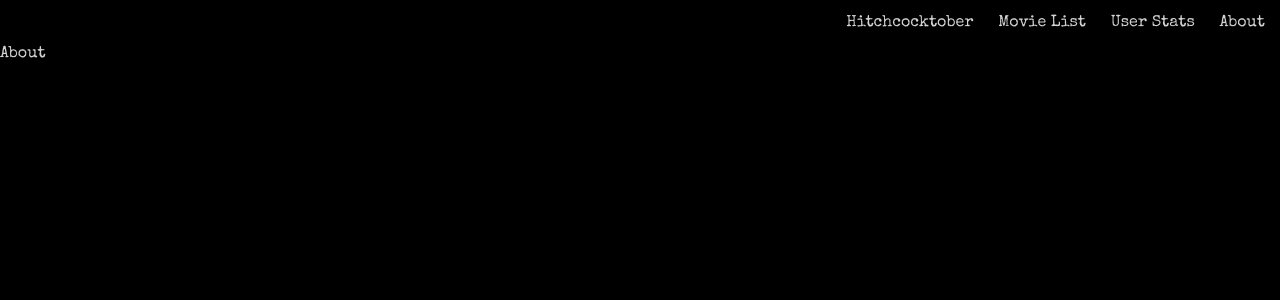
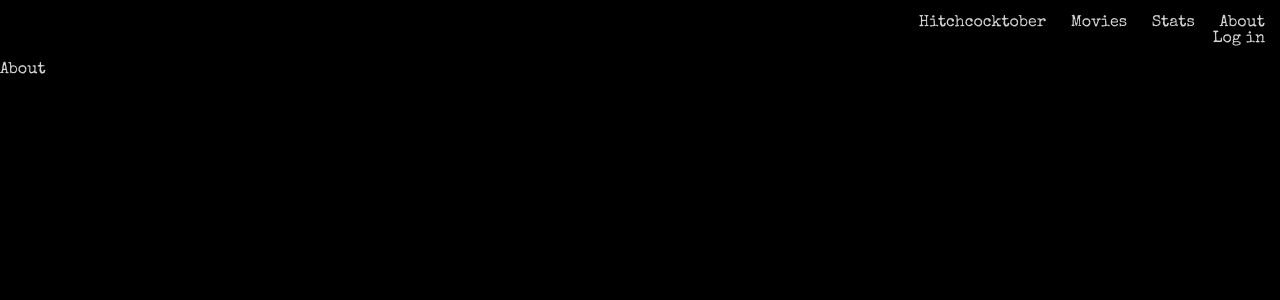
Before and after one commit to NGBlanchard/hitchcocktober-2, a React (Create React App) app: page /about in a window 1280 px wide. Shown: the top 300 px of the page. Built offline with nearby package versions, Linux system fonts and the light colour scheme.

Commit message:
logout link added to nav

```diff
--- a/src/components/Nav/Nav.js
+++ b/src/components/Nav/Nav.js
@@ -1,14 +1,15 @@
 import React from 'react';
 import { NavLink, Link } from 'react-router-dom'
+import TokenService from '../../services/token-service.js'
 import './Nav.css'
 
 
 export default class Nav extends React.Component {
-  // handleLogoutClick = () => {
-  //   TokenService.clearAuthToken()
-  //   sessionStorage.clear();
-  //   window.location.href = '/login';
-  // }
+  handleLogoutClick = () => {
+    TokenService.clearAuthToken()
+    sessionStorage.clear();
+    window.location.href = '/login';
+  }
 
   renderLogoutLink() {
     return (
@@ -25,11 +26,6 @@ export default class Nav extends React.Component {
   renderLoginLink() {
     return (
       <div className='Nav__not-logged-in'>
-        <NavLink
-          to='/register'>
-          Register
-        </NavLink>
-        {' '}
         <Link
           to='/login'>
           Log in
@@ -46,19 +42,19 @@ export default class Nav extends React.Component {
         </Link>
         {' '}
         <Link to='/list'>
-          Movie List
+          Movies
         </Link>
         {' '}
         <Link to='/stats'>
-          User Stats
+          Stats
         </Link>
         {' '}
         <Link to='/about'>
           About
         </Link>
-        {/* {TokenService.hasAuthToken()
+        {TokenService.hasAuthToken()
           ? this.renderLogoutLink()
-          : this.renderLoginLink()} */}
+          : this.renderLoginLink()}
       </nav>
     )
   }
--- a/src/index.css
+++ b/src/index.css
@@ -7,7 +7,8 @@ body {
 
 h1 {
   font-family: 'Amatic SC', cursive;
-  font-size: 50px;
+  font-size: 55px;
+  font-weight: normal;
 }
 
 a {
```
